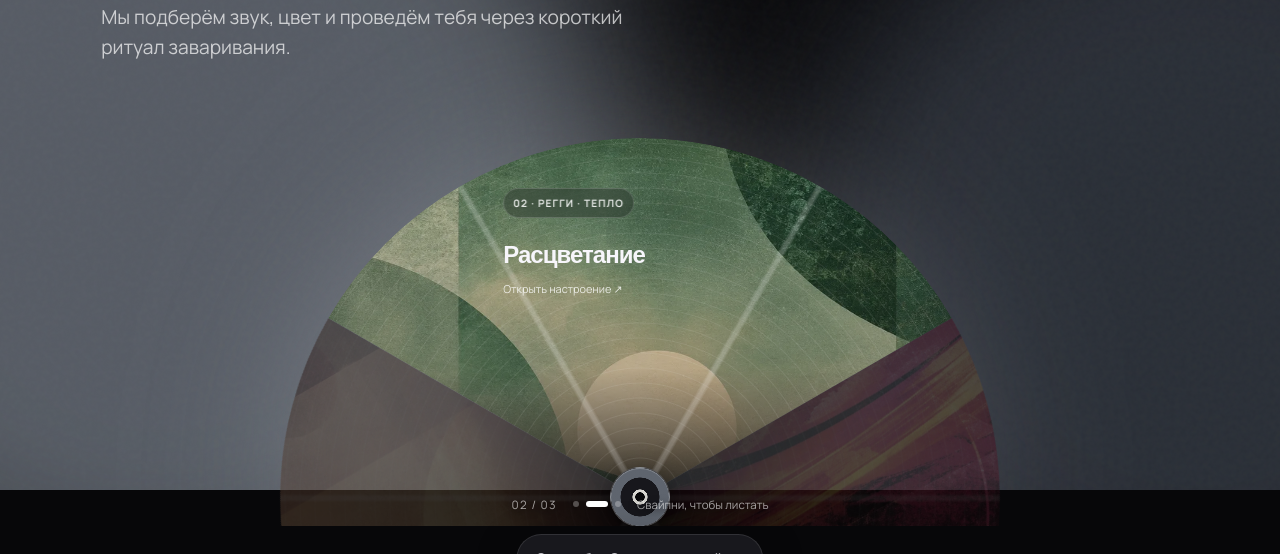
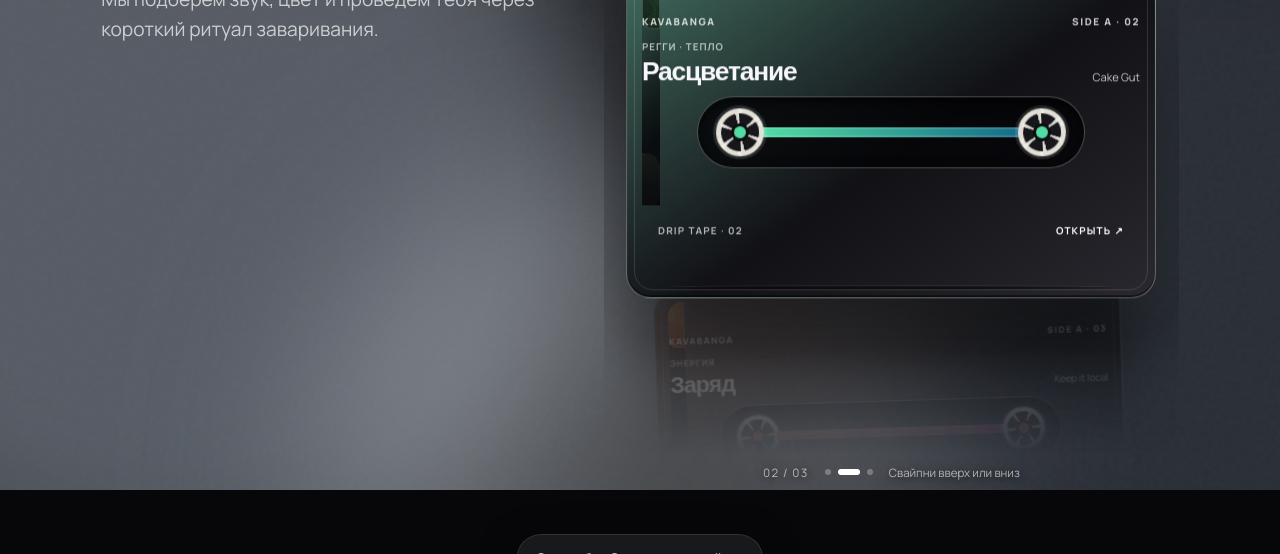
Before and after one commit to familiarest/drip-tape-mood, a plain HTML site: page dist/index.html in a window 1280 px wide. Shown: the part 310-864 px from the top of the page. After the commit the page ends 828 px from the top, so only its background shows below. Drawn offline with Linux system fonts and the light colour scheme; a web font is replaced by a local one.

Commit message:
Replace mood wheel with vertical cassette carousel

```diff
--- a/dist/index.html
+++ b/dist/index.html
@@ -102,67 +102,48 @@
     h1 { max-width: 850px; margin: 0; font-family: Unbounded, sans-serif; font-size: clamp(2.5rem, 7vw, 6.5rem); line-height: .98; letter-spacing: -.055em; text-wrap: balance; overflow-wrap: anywhere; }
     .lead { max-width: 580px; margin: 24px 0 34px; color: rgba(255,255,255,.7); font-size: clamp(1rem, 2vw, 1.2rem); line-height: 1.55; }
 
-    .mood-carousel {
-      --wheel-size: min(720px, 90vw);
-      --wheel-bottom: clamp(-332px, -35vw, -248px);
-      position: relative;
-      width: min(900px, 100%);
-      flex: 1;
-      min-height: clamp(330px, 39vw, 430px);
-      margin: auto auto 0;
-    }
-    .moods {
-      position: absolute;
-      left: 0;
-      right: 0;
-      bottom: 0;
-      height: var(--wheel-size);
-      min-height: 0;
-      overflow: hidden;
-      touch-action: pan-y;
-      user-select: none;
-      outline: none;
-    }
+    .mood-carousel { position: relative; width: min(680px, 100%); flex: 1; min-height: 470px; margin: auto auto 0; }
+    .moods { position: absolute; inset: 0 0 36px; min-height: 0; overflow: hidden; touch-action: pan-x; user-select: none; outline: none; perspective: 1100px; -webkit-mask-image: linear-gradient(to bottom, transparent 0, rgba(0,0,0,.28) 6%, #000 17%, #000 84%, rgba(0,0,0,.4) 94%, transparent 100%); mask-image: linear-gradient(to bottom, transparent 0, rgba(0,0,0,.28) 6%, #000 17%, #000 84%, rgba(0,0,0,.4) 94%, transparent 100%); }
     .moods.dragging { cursor: grabbing; }
     .mood {
       position: absolute;
-      bottom: var(--wheel-bottom);
+      top: 50%;
       left: 50%;
-      width: var(--wheel-size);
-      aspect-ratio: 1;
-      padding: 0;
+      width: min(530px, calc(100% - 44px));
+      aspect-ratio: 1.58;
+      padding: 15px;
       overflow: hidden;
-      border: 0;
-      border-radius: 50%;
-      background-color: #16161b;
-      background-position: center top;
-      background-size: cover;
+      border: 1px solid rgba(255,255,255,.3);
+      border-radius: 25px;
+      background: linear-gradient(145deg, color-mix(in srgb, var(--mood) 33%, #38383e), #111116 54%, #29292f);
+      box-shadow: 0 28px 65px rgba(0,0,0,.52), inset 0 1px 1px rgba(255,255,255,.28), inset 0 -2px 0 rgba(0,0,0,.55);
       cursor: pointer;
       text-align: left;
-      clip-path: url(#moodSector);
       transform-origin: 50% 50%;
-      will-change: transform, filter;
+      will-change: transform, filter, opacity;
       contain: layout paint;
     }
-    .mood::before { content: ''; position: absolute; z-index: 0; inset: 0; background: linear-gradient(180deg, rgba(4,4,7,.04) 5%, rgba(4,4,7,.25) 32%, rgba(4,4,7,.94) 53%); }
-    .mood::after { content: ''; position: absolute; z-index: 1; inset: 0; background: linear-gradient(60deg, transparent 49.55%, rgba(255,255,255,.34) 49.85% 50.15%, transparent 50.45%), linear-gradient(-60deg, transparent 49.55%, rgba(255,255,255,.34) 49.85% 50.15%, transparent 50.45%), repeating-radial-gradient(circle at 50% 50%, transparent 0 9px, rgba(255,255,255,.13) 10px, transparent 11px 15px); opacity: .62; }
-    .mood.is-center { filter: saturate(1.05) brightness(1.05); }
+    .mood::before { content: ''; position: absolute; inset: 7px; border: 1px solid rgba(255,255,255,.13); border-radius: 19px; pointer-events: none; }
+    .mood::after { content: ''; position: absolute; left: 8%; right: 8%; bottom: 8px; height: 3px; border-radius: 50%; background: rgba(0,0,0,.48); box-shadow: 0 -1px rgba(255,255,255,.08); }
+    .mood.is-center { filter: saturate(1.05) brightness(1.05); box-shadow: 0 34px 85px rgba(0,0,0,.6), 0 0 52px var(--glow), inset 0 1px 1px rgba(255,255,255,.3), inset 0 -2px 0 rgba(0,0,0,.55); }
     .mood:focus-visible { outline: 2px solid rgba(255,255,255,.9); outline-offset: 4px; }
-    .mood-face { position: absolute; z-index: 3; top: 7%; left: 50%; width: 38%; min-width: 180px; display: flex; flex-direction: column; align-items: flex-start; opacity: 0; transform: translateX(-50%) rotate(var(--counter-angle, 0deg)); transform-origin: 50% 50%; transition: opacity 240ms ease; }
-    .mood.is-center .mood-face { opacity: 1; }
-    .mood-num, .mood-copy, .mood-open { position: relative; z-index: 1; }
-    .mood-num { padding: 7px 9px; color: rgba(255,255,255,.86); border: 1px solid rgba(255,255,255,.17); border-radius: 999px; background: rgba(5,5,8,.28); backdrop-filter: blur(12px); font-size: .64rem; font-weight: 700; letter-spacing: .1em; text-transform: uppercase; }
-    .mood-copy { width: 100%; margin-top: 25px; }
-    .mood strong { display: block; max-width: 100%; font: 600 clamp(1.04rem, 2vw, 1.5rem)/1.04 Unbounded, sans-serif; letter-spacing: -.04em; text-wrap: balance; }
-    .mood-copy small { display: block; margin-top: 8px; color: rgba(255,255,255,.68); font-size: .72rem; }
-    .mood-open { max-height: 0; margin-top: 0; overflow: hidden; color: rgba(255,255,255,.8); font-size: .68rem; opacity: 0; transition: max-height 360ms ease, margin 360ms ease, opacity 360ms ease; }
-    .mood.is-center .mood-open { max-height: 28px; margin-top: 13px; opacity: 1; }
-    .mood-nav { position: absolute; z-index: 8; top: 50%; width: 45px; height: 45px; display: grid; place-items: center; border: 1px solid rgba(255,255,255,.18); border-radius: 50%; background: rgba(10,10,13,.5); backdrop-filter: blur(14px); cursor: pointer; transform: translateY(-50%); transition: background 220ms ease, border-color 220ms ease; }
-    .mood-nav:hover { background: rgba(255,255,255,.12); border-color: rgba(255,255,255,.3); }
-    .mood-nav.prev { left: 0; }
-    .mood-nav.next { right: 0; }
-    .moods::after { content: ''; position: absolute; z-index: 24; left: 50%; bottom: calc(var(--wheel-bottom) + var(--wheel-size) / 2 - 29px); width: 58px; aspect-ratio: 1; border: 1px solid rgba(255,255,255,.28); border-radius: 50%; background: radial-gradient(circle, #08080a 0 11%, #d8d7d2 12% 18%, #17171c 19% 47%, color-mix(in srgb, var(--a) 66%, #111116) 48% 70%, #0a0a0d 71%); box-shadow: 0 8px 24px rgba(0,0,0,.45), inset 0 1px rgba(255,255,255,.2); pointer-events: none; transform: translateX(-50%); }
-    .mood-carousel-foot { position: absolute; z-index: 30; left: 0; right: 0; bottom: 8px; display: flex; align-items: center; justify-content: center; gap: 16px; min-height: 28px; color: rgba(255,255,255,.62); font-size: .72rem; text-shadow: 0 2px 8px rgba(0,0,0,.8); }
+    .cassette-label { position: relative; z-index: 1; height: 74%; padding: 15px 18px; overflow: hidden; border-radius: 15px 15px 10px 10px; background-position: center; background-size: cover; box-shadow: inset 0 0 0 1px rgba(255,255,255,.25); }
+    .cassette-label::before { content: ''; position: absolute; inset: 0; background: linear-gradient(125deg, rgba(7,7,10,.1), rgba(7,7,10,.78) 72%), linear-gradient(0deg, rgba(7,7,10,.84), transparent 55%); }
+    .cassette-head, .mood-face, .cassette-window, .cassette-foot { position: relative; z-index: 2; }
+    .cassette-head { display: flex; justify-content: space-between; color: rgba(255,255,255,.78); font-size: .62rem; font-weight: 800; letter-spacing: .16em; }
+    .mood-face { display: flex; justify-content: space-between; align-items: flex-end; gap: 16px; margin-top: 12px; }
+    .mood-num { display: block; color: rgba(255,255,255,.68); font-size: .61rem; font-weight: 700; letter-spacing: .1em; text-transform: uppercase; }
+    .mood strong { display: block; margin-top: 5px; font: 650 clamp(1.05rem, 2.3vw, 1.65rem)/1 Unbounded, sans-serif; letter-spacing: -.045em; }
+    .mood-tracks { max-width: 45%; color: rgba(255,255,255,.76); font-size: .7rem; line-height: 1.35; text-align: right; }
+    .cassette-window { width: 78%; height: 72px; margin: 12px auto 0; display: flex; align-items: center; justify-content: space-between; padding: 0 18px; border: 1px solid rgba(255,255,255,.28); border-radius: 999px; background: rgba(4,4,7,.78); box-shadow: inset 0 4px 14px rgba(0,0,0,.75); }
+    .mood-reel { width: 48px; aspect-ratio: 1; border: 5px solid rgba(241,238,230,.93); border-radius: 50%; background: repeating-conic-gradient(from 0deg, transparent 0 18deg, rgba(241,238,230,.9) 19deg 29deg, transparent 30deg 60deg), #17171b; box-shadow: 0 0 0 3px rgba(255,255,255,.12); }
+    .mood-reel::after { content: ''; display: block; width: 12px; aspect-ratio: 1; margin: 13px; border-radius: 50%; background: var(--mood); box-shadow: 0 0 0 3px #0d0d10; }
+    .mood.is-center .mood-reel { animation: reel-spin 8s linear infinite; }
+    .tape-strip { flex: 1; height: 10px; margin: 0 -3px; border-block: 2px solid rgba(255,255,255,.12); background: linear-gradient(90deg, var(--mood), var(--mood2)); }
+    .cassette-foot { height: 26%; display: flex; align-items: center; justify-content: space-between; padding: 0 16px; color: rgba(255,255,255,.68); font-size: .62rem; font-weight: 700; letter-spacing: .12em; text-transform: uppercase; }
+    .mood-open { color: #fff; opacity: 0; transform: translateY(5px); transition: opacity 220ms ease, transform 220ms ease; }
+    .mood.is-center .mood-open { opacity: 1; transform: none; }
+    .mood-carousel-foot { position: absolute; z-index: 30; left: 0; right: 0; bottom: 4px; display: flex; align-items: center; justify-content: center; gap: 16px; min-height: 28px; color: rgba(255,255,255,.62); font-size: .72rem; text-shadow: 0 2px 8px rgba(0,0,0,.8); }
     .mood-dots { display: flex; gap: 7px; }
     .mood-dot { width: 6px; height: 6px; padding: 0; border: 0; border-radius: 999px; background: rgba(255,255,255,.28); cursor: pointer; transition: width 300ms ease, background 300ms ease; }
     .mood-dot.active { width: 22px; background: #fff; }
@@ -312,6 +293,13 @@
     .dock-play svg { display: block; width: 18px; height: 18px; overflow: visible; fill: currentColor; }
     .dock-play:not(.is-playing) svg { transform: translateX(1px); }
 
+    @media (min-width: 900px) {
+      #moodScreen { padding-top: clamp(32px, 6vh, 68px); display: grid; grid-template-columns: minmax(330px, .88fr) minmax(520px, 1.12fr); grid-template-rows: auto auto 1fr; column-gap: clamp(28px, 4vw, 54px); align-items: start; }
+      #moodScreen .eyebrow { grid-column: 1; grid-row: 1; align-self: end; }
+      #moodScreen h1 { grid-column: 1; grid-row: 2; font-size: clamp(3rem, 4.7vw, 5rem); }
+      #moodScreen .lead { grid-column: 1; grid-row: 3; margin-bottom: 0; }
+      #moodScreen .mood-carousel { grid-column: 2; grid-row: 1 / 4; width: 100%; min-height: min(620px, calc(100svh - 112px)); margin: 0; align-self: stretch; }
+    }
     @media (max-width: 820px) {
       .content-grid { grid-template-columns: 1fr; }
       .steps { grid-template-columns: 1fr 1fr; }
@@ -327,15 +315,19 @@
       #moodScreen h1 { font-size: clamp(2.05rem, 10vw, 3rem); }
       .lead { margin: 16px 0 22px; font-size: .95rem; }
       #moodScreen { min-height: calc(100svh - 70px); }
-      .mood-carousel { --wheel-size: calc(100vw - 16px); --wheel-bottom: 0px; width: calc(100% + 28px); min-height: calc(100vw - 16px); margin-inline: -14px; }
-      .moods { height: var(--wheel-size); margin-inline: 0; }
-      .mood-face { top: 7%; width: 34%; min-width: 0; }
-      .mood-num { font-size: .58rem; }
-      .mood strong { font-size: clamp(.96rem, 4.3vw, 1.16rem); }
-      .mood-copy { margin-top: 25px; }
-      .mood-nav { width: 38px; height: 38px; }
-      .mood-nav.prev { left: -2px; }
-      .mood-nav.next { right: -2px; }
+      .mood-carousel { width: calc(100% + 28px); min-height: 390px; margin-inline: -14px; }
+      .moods { left: -30px; right: -30px; bottom: 34px; }
+      .mood { width: calc(100% - 98px); padding: 10px; border-radius: 20px; }
+      .cassette-label { padding: 11px 12px; border-radius: 11px 11px 8px 8px; }
+      .cassette-head { font-size: .52rem; }
+      .mood-face { margin-top: 8px; }
+      .mood-num { font-size: .51rem; }
+      .mood strong { font-size: clamp(.96rem, 5vw, 1.28rem); }
+      .mood-tracks { font-size: .59rem; }
+      .cassette-window { width: 82%; height: 54px; margin-top: 9px; padding-inline: 12px; }
+      .mood-reel { width: 36px; border-width: 4px; }
+      .mood-reel::after { width: 9px; margin: 9.5px; }
+      .cassette-foot { padding-inline: 10px; font-size: .52rem; }
       .experience { padding-top: 24px; }
       .experience-head { position: relative; display: block; }
       .experience-head .eyebrow { padding-right: 92px; }
@@ -364,9 +356,6 @@
   </style>
 </head>
 <body>
-  <svg width="0" height="0" aria-hidden="true" focusable="false" style="position:absolute">
-    <defs><clipPath id="moodSector" clipPathUnits="objectBoundingBox"><path d="M .5 .5 L .066987 .25 A .5 .5 0 0 1 .933013 .25 Z"/></clipPath></defs>
-  </svg>
   <div class="mesh" aria-hidden="true"><i></i><i></i><i></i></div>
   <div class="noise" aria-hidden="true"></div>
   <main class="app">
@@ -384,7 +373,7 @@
         <div class="mood-carousel-foot">
           <span class="mood-count" id="moodCount">01 / 03</span>
           <div class="mood-dots" id="moodDots" aria-label="Позиция в списке"></div>
-          <span>Свайпни, чтобы листать</span>
+          <span>Свайпни вверх или вниз</span>
         </div>
       </div>
     </section>
@@ -508,7 +497,7 @@
     const audio = new Audio();
     audio.preload = 'metadata';
 
-    $('#moods').innerHTML = moods.map((m,i) => `<button class="mood" type="button" data-mood="${m.id}" data-index="${i}" style="--mood:${m.colors[0]};background-image:url('${m.artwork}')" aria-label="${m.name}. ${m.hint}"><span class="mood-face"><span class="mood-num">0${i+1} · ${m.hint}</span><span class="mood-copy"><strong>${m.name}</strong></span><span class="mood-open">Открыть настроение ↗</span></span></button>`).join('');
+    $('#moods').innerHTML = moods.map((m,i) => `<button class="mood" type="button" data-mood="${m.id}" data-index="${i}" style="--mood:${m.colors[0]};--mood2:${m.colors[1]}" aria-label="${m.name}. ${m.hint}"><span class="cassette-label" style="background-image:url('${m.artwork}')"><span class="cassette-head"><span>KAVABANGA</span><span>SIDE A · 0${i+1}</span></span><span class="mood-face"><span><span class="mood-num">${m.hint}</span><strong>${m.name}</strong></span><span class="mood-tracks">${m.tracks.map(track=>track.title).join(' / ')}</span></span><span class="cassette-window"><i class="mood-reel"></i><i class="tape-strip"></i><i class="mood-reel"></i></span></span><span class="cassette-foot"><span>DRIP TAPE · 0${i+1}</span><span class="mood-open">Открыть ↗</span></span></button>`).join('');
     $('#moodDots').innerHTML = moods.map((_,i) => `<button class="mood-dot" type="button" data-dot="${i}" aria-label="Настроение ${i+1}"></button>`).join('');
     $('#steps').innerHTML = stepsData.map((s,i) => `<button class="step ${i===0?'active':''}" type="button" data-step="${i}"><span class="step-index">${i+1}</span><h3>${s[0]}</h3><p>${s[1]}</p></button>`).join('');
     renderPlaylist();
@@ -526,23 +515,22 @@
       const half=moods.length/2;
       return ((value+half)%moods.length+moods.length)%moods.length-half;
     }
-    function carouselSpacing() {
-      return Math.min($('#moods').getBoundingClientRect().width*.34,window.innerWidth<560?132:190);
-    }
+    function carouselSpacing() { return window.innerWidth<560?228:300; }
     function renderMoodCarousel(progress=carouselProgress) {
       const previewCenter=wrapMoodIndex(activeMoodIndex+Math.round(progress));
       $$('.mood').forEach((card,index)=>{
         const offset=circularMoodOffset(index-activeMoodIndex-progress);
         const distance=Math.min(1.5,Math.abs(offset));
-        const angle=offset*(360/moods.length);
         const fade=Math.min(1,distance);
-        const brightness=1-fade*.52;
-        const saturation=1-fade*.38;
-        card.style.transform=`translateX(-50%) rotate(${angle.toFixed(2)}deg)`;
-        card.style.opacity=(1-fade*.52).toFixed(3);
-        card.style.filter=`saturate(${Math.max(.55,saturation).toFixed(3)}) brightness(${Math.max(.45,brightness).toFixed(3)})`;
-        card.style.zIndex=String(index===previewCenter?12:10);
-        $('.mood-face',card).style.setProperty('--counter-angle',`${(-angle).toFixed(2)}deg`);
+        const brightness=1-fade*.46;
+        const saturation=1-fade*.3;
+        const y=offset*carouselSpacing();
+        const scale=1-fade*.12;
+        const tilt=offset*-1.8;
+        card.style.transform=`translate(-50%, calc(-50% + ${y.toFixed(2)}px)) scale(${scale.toFixed(3)}) rotate(${tilt.toFixed(2)}deg)`;
+        card.style.opacity=(1-fade*.5).toFixed(3);
+        card.style.filter=`saturate(${Math.max(.62,saturation).toFixed(3)}) brightness(${Math.max(.54,brightness).toFixed(3)})`;
+        card.style.zIndex=String(index===previewCenter?12:Math.max(1,10-Math.round(distance*2)));
         const isCenter=index===previewCenter;
         card.classList.toggle('is-center',isCenter);
         card.setAttribute('aria-current',index===activeMoodIndex&&Math.abs(progress)<.001?'true':'false');
@@ -716,23 +704,23 @@
     function closeSheet(el) { el.classList.remove('open'); el.setAttribute('aria-hidden','true'); }
 
     const moodStage=$('#moods');
-    let dragStartX=0, dragDelta=0, dragPointerId=null, dragVelocity=0, dragLastX=0, dragLastTime=0, suppressMoodClick=false;
+    let dragStartY=0, dragDelta=0, dragPointerId=null, dragVelocity=0, dragLastY=0, dragLastTime=0, suppressMoodClick=false;
     moodStage.addEventListener('pointerdown',e=>{
       if(carouselAnimating||(e.pointerType==='mouse'&&e.button!==0))return;
       dragPointerId=e.pointerId;
-      dragStartX=e.clientX;
-      dragLastX=e.clientX;
+      dragStartY=e.clientY;
+      dragLastY=e.clientY;
       dragLastTime=performance.now();
       dragVelocity=0;
       dragDelta=0;
     });
     moodStage.addEventListener('pointermove',e=>{
       if(e.pointerId!==dragPointerId)return;
-      dragDelta=e.clientX-dragStartX;
+      dragDelta=e.clientY-dragStartY;
       const now=performance.now();
       const elapsed=Math.max(1,now-dragLastTime);
-      dragVelocity=(e.clientX-dragLastX)/elapsed;
-      dragLastX=e.clientX;
+      dragVelocity=(e.clientY-dragLastY)/elapsed;
+      dragLastY=e.clientY;
       dragLastTime=now;
       if(Math.abs(dragDelta)>4){
         e.preventDefault();
@@ -764,8 +752,8 @@
       else animateCarousel(circularMoodOffset(index-activeMoodIndex));
     });
     $('#moods').addEventListener('keydown',e=>{
-      if(e.key==='ArrowLeft'){ e.preventDefault(); moveCarousel(-1); }
-      if(e.key==='ArrowRight'){ e.preventDefault(); moveCarousel(1); }
+      if(e.key==='ArrowUp'){ e.preventDefault(); moveCarousel(-1); }
+      if(e.key==='ArrowDown'){ e.preventDefault(); moveCarousel(1); }
       if((e.key==='Enter'||e.key===' ') && e.target===$('#moods')){ e.preventDefault(); openExperience(moods[activeMoodIndex].id); }
     });
     $('#moodDots').addEventListener('click',e=>{ const dot=e.target.closest('[data-dot]'); if(dot&&!carouselAnimating) animateCarousel(circularMoodOffset(Number(dot.dataset.dot)-activeMoodIndex)); });
```
Also changed, not shown: docs/index.html (+71 -83 lines), output/templates/cassette_mockup_A4_120x90x16_1to1.svg (added), output/templates/cassette_ratio_A4_120x71x13_1to1.svg (added), output/templates/cassette_ratio_A4_120x75_4x13_1to1.svg (added), output/templates/drip_box_A4_106x132x26_1to1.svg (added), 5 other files.
